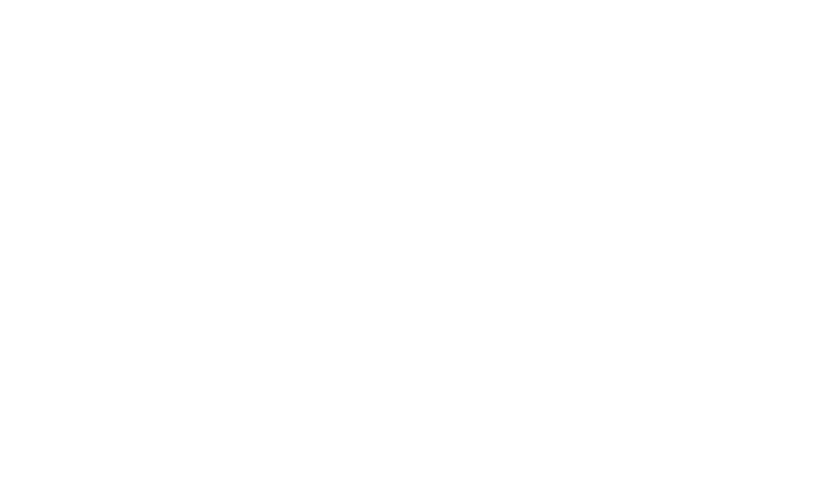
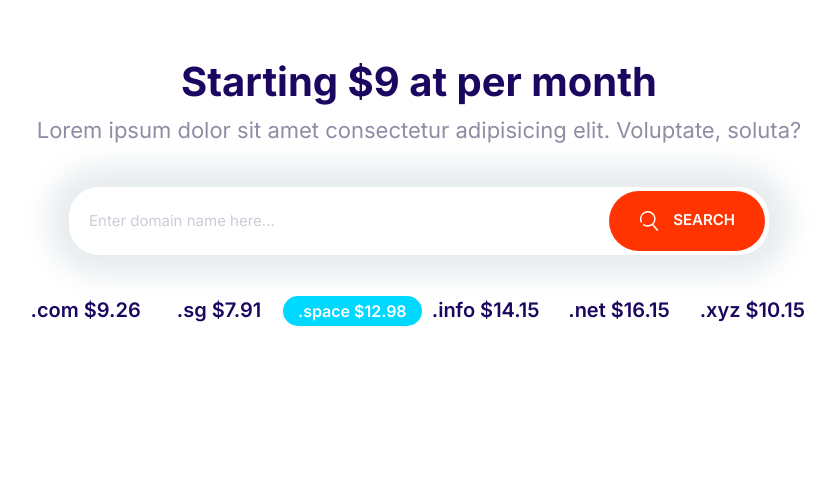
Before and after one commit to serhat-sergikaya/css-training-website, a plain HTML site: page index.html in a window 1280 px wide. Shown: the whole page, without its empty margins (221-1056 px from the left). Drawn offline with Linux system fonts and the light colour scheme.

Commit message:
build domain block

```diff
--- a/css/styles.css
+++ b/css/styles.css
@@ -255,6 +255,13 @@ a {
 
 .btn--block {
   width: 100%;
+}
+
+.btn .icon {
+  width: 2rem;
+  height: 2rem;
+  margin-right: 1rem;
+  vertical-align: middle;
 }
 
 @media screen and (min-width: 1024px) {
@@ -580,6 +587,7 @@ a {
 
 .block__header {
   text-align: center;
+  font-size: 2.2rem;
 }
 
 .block__heading {
@@ -701,3 +709,28 @@ a {
     text-align: left;
   }
 }
+
+/* Domain */
+
+.block-domain .input--group {
+  border: none;
+  box-shadow: 0 0 30px 20px #e6ebee;
+  margin: 4rem auto;
+  max-width: 700px;
+}
+
+.block-domain__prices {
+  display: grid;
+  grid-template-columns: repeat(3, 1fr);
+  grid-template-rows: repeat(2, 6rem);
+  font-size: 2rem;
+  font-weight: 600;
+  margin: 0 auto;
+  justify-items: center;
+  max-width: 800px;
+}
+@media screen and (min-width: 768px) {
+  .block-domain__prices {
+    grid-template-columns: repeat(auto-fit, minmax(10rem, 1fr));
+  }
+}
--- a/index.html
+++ b/index.html
@@ -13,6 +13,39 @@
     />
     <title>Document</title>
   </head>
-  <body></body>
+  <body>
+    <section class="container block block-domain">
+      <header class="block__header">
+        <h2 class="block__heading">Starting $9 at per month</h2>
+        <p>
+          Lorem ipsum dolor sit amet consectetur adipisicing elit. Voluptate,
+          soluta?
+        </p>
+      </header>
+      <div class="input--group">
+        <input
+          type="text"
+          class="input"
+          placeholder="Enter domain name here..."
+        />
+        <button class="btn btn--accent">
+          <svg class="icon icon--white">
+            <use xlink:href="images/sprite.svg#search"></use>
+          </svg>
+          Search
+        </button>
+      </div>
+      <ul class="list block-domain__prices">
+        <li>.com $9.26</li>
+        <li>.sg $7.91</li>
+        <li>
+          <span class="badge badge--secondary">.space $12.98</span>
+        </li>
+        <li>.info $14.15</li>
+        <li>.net $16.15</li>
+        <li>.xyz $10.15</li>
+      </ul>
+    </section>
+  </body>
   <script src="main.js"></script>
 </html>
```
